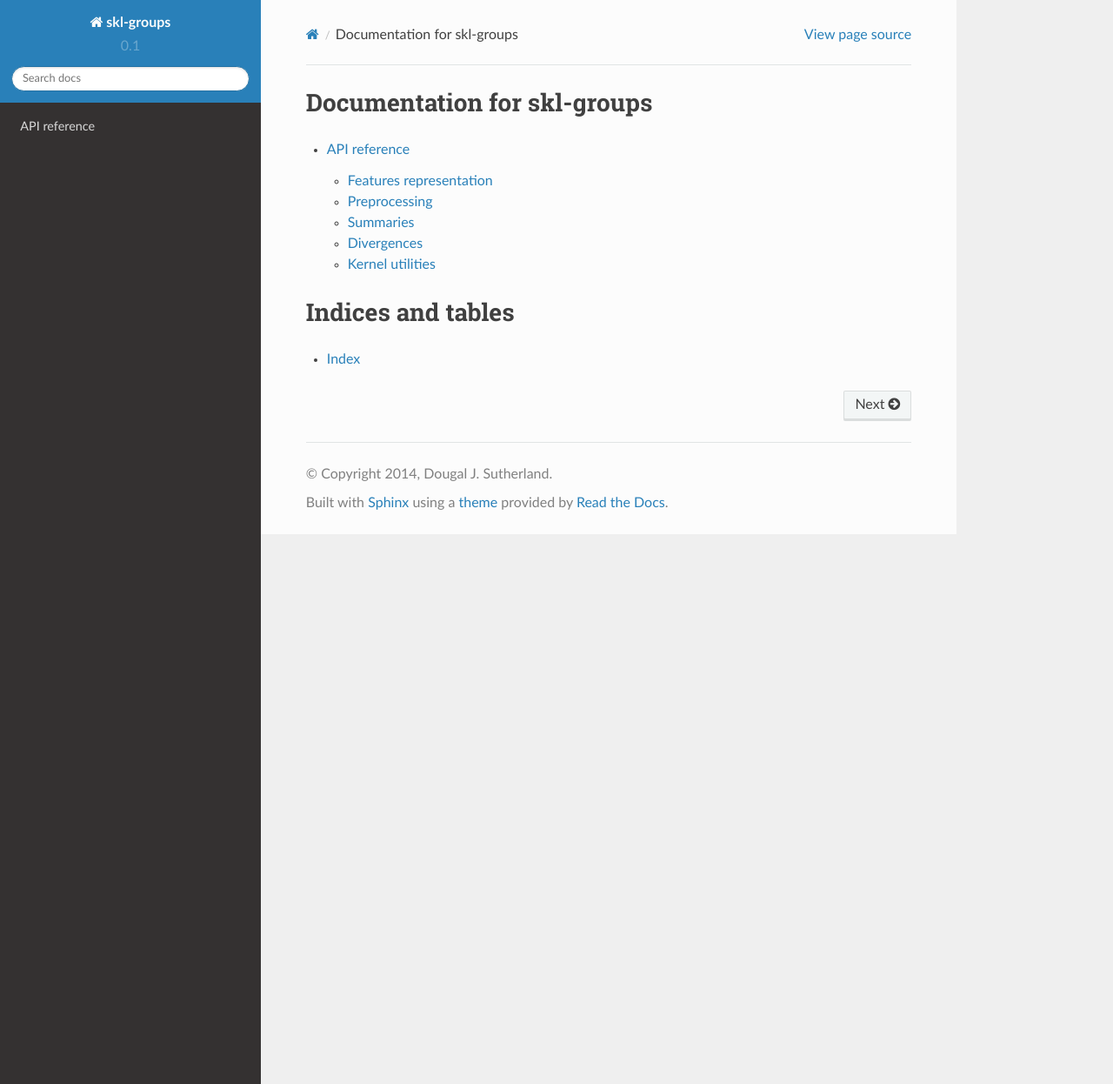
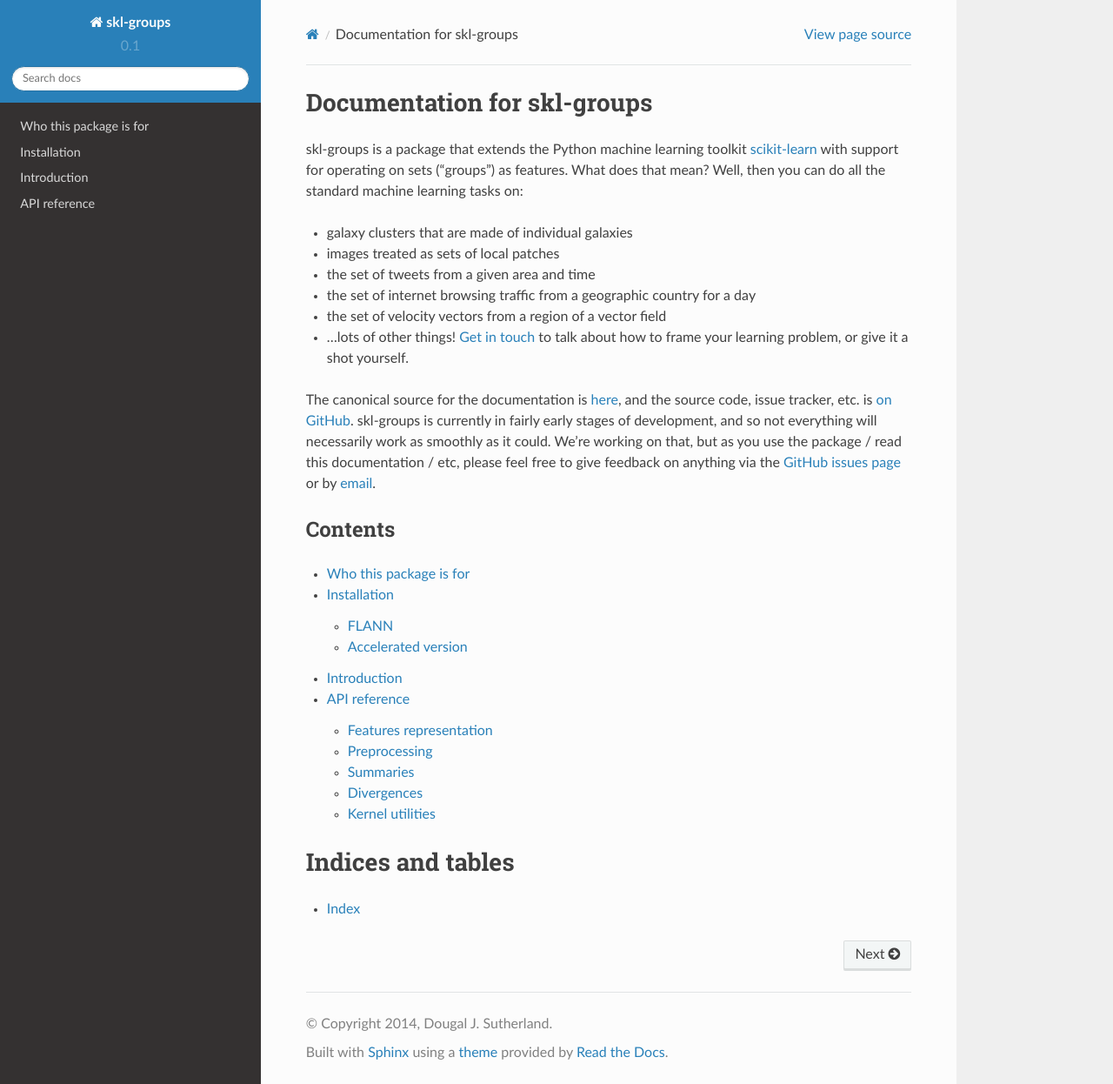
Before and after one commit to djsutherland/skl-groups, a Sphinx documentation site: the page built from docs/index.rst, in a window 1280 px wide and 1246 px high. Shown: the whole window at 87% size. Built offline with Sphinx 7.4.7 and the Read the Docs theme 2.0.0, drawn with Linux system fonts in a browser that asks for light colours.

Commit message:
bunch of doc updates

```diff
--- a/docs/index.rst
+++ b/docs/index.rst
@@ -1,9 +1,40 @@
 Documentation for skl-groups
 ============================
+
+skl-groups is a package that extends the Python machine learning toolkit
+`scikit-learn <http://scikit-learn.org/>`_ with support for operating on
+sets ("groups") as features. What does that mean? Well, then you can do
+all the standard machine learning tasks on:
+
+* galaxy clusters that are made of individual galaxies
+* images treated as sets of local patches
+* the set of tweets from a given area and time
+* the set of internet browsing traffic from a geographic country for a day
+* the set of velocity vectors from a region of a vector field
+* ...lots of other things! `Get in touch <dsutherl@cs.cmu.edu>`_ to talk about
+  how to frame your learning problem, or give it a shot yourself.
+
+The canonical source for the documentation is
+`here <https://dougalsutherland.github.io/skl-groups/>`_,
+and the source code, issue tracker, etc. is
+`on GitHub <https://github.com/dougalsutherland/skl-groups>`_.
+skl-groups is currently in fairly early stages of development, and so not
+everything will necessarily work as smoothly as it could.
+We're working on that, but as you use the package / read this documentation /
+etc, please feel free to give feedback on anything via the
+`GitHub issues page <https://github.com/dougalsutherland/skl-groups/issues/>`_
+or by `email <dsutherl@cs.cmu.edu>`_.
+
+
+Contents
+--------
 
 .. toctree::
    :maxdepth: 2
 
+   who
+   installation
+   intro
    reference
 
 
--- /dev/null
+++ b/docs/installation.rst
@@ -0,0 +1,77 @@
+Installation
+============
+
+First, you'll want a Python installation
+(we test with versions 2.7, 3.3, and 3.4; 3.2 probably works),
+and reasonably recent versions of
+`numpy <http://numpy.org>`_,
+`scipy <http://scipy.org>`_,
+and `scikit-learn <http://scikit-learn.org>`_.
+If you're not already attached to a particular install of Python,
+we recommend the `Anaconda <https://store.continuum.io/cshop/anaconda/>`_
+distribution, which makes life easy;
+otherwise, `these instructions <http://scikit-learn.org/stable/install.html>`_
+might be helpful.
+Note that skl-groups is not currently tested on Windows (or FreeBSD, or anything
+other than recent versions of OSX, Arch, and CentOS). If you try it, let us
+know.
+
+skl-groups is not yet available via the standard Python package distribution
+mechanisms, because it's too early to be tagging released versions. (Soon.)
+
+In the meantime, you can install it by getting the code from
+`the repository <https://github.com/dougalsutherland/skl-groups/issues>`_,
+either with::
+
+    $ git clone https://github.com/dougalsutherland/skl-groups.git
+
+or by downloading and extracting the latest version
+`as a ZIP <https://github.com/dougalsutherland/skl-groups/archive/master.zip>`_.
+Then just run::
+
+    $ python setup.py install
+
+to install it. You might need to add ``--user`` to install into your home
+directory, or run it with ``sudo``, depending on your setup.
+
+If you chose to clone the repository, you can update the code later by running
+``git pull`` and then ``python setup.py install`` again.
+
+
+FLANN
+-----
+
+If you want to use :class:`skl_groups.divergences.KNNDivergenceEstimator`,
+you'll also need a Python interface to
+`FLANN <http://www.cs.ubc.ca/research/flann/>`_
+(the Fast Library for Approximate Nearest Neighbors),
+either the ``pyflann`` library included with FLANN or
+`cyflann <https://github.com/dougalsutherland/cyflann/>`_.
+If you're using Anaconda, the best way to get it is::
+
+    $ conda install -c http://conda.binstar.org/dougal cyflann
+
+Otherwise, check your package manager or install it from source.
+
+
+Accelerated version
+-------------------
+
+Some algorithms
+(currently just :class:`skl_groups.divergences.KNNDivergenceEstimator`)
+have faster C implementations in the
+`skl-groups-accel <https://github.com/dougalsutherland/skl-groups-accel/>`_
+package, which is kept separate to make the "base" skl-groups easier to install.
+
+skl-groups-accel requires
+`cyflann <https://github.com/dougalsutherland/cyflann/>`_
+(pyflann is insufficient – in fact, this code is why cyflann was written)
+and a recent version of `cython <http://cython.org/>`_
+as well as a functioning C compiler with OpenMP support
+(i.e. gcc, not clang, `for now <http://clang-omp.github.io>`_).
+Once you have that, get it with::
+
+    $ git clone https://github.com/dougalsutherland/skl-groups-accel.git
+
+or `as a ZIP <https://github.com/dougalsutherland/skl-groups/archive/master.zip>`_
+and install it the same way (*after* installing skl-groups).
--- /dev/null
+++ b/docs/intro.rst
@@ -0,0 +1,2 @@
+Introduction
+============
```
Also changed, not shown: docs/who.rst (added, +23 -0 lines), 4 other files.
